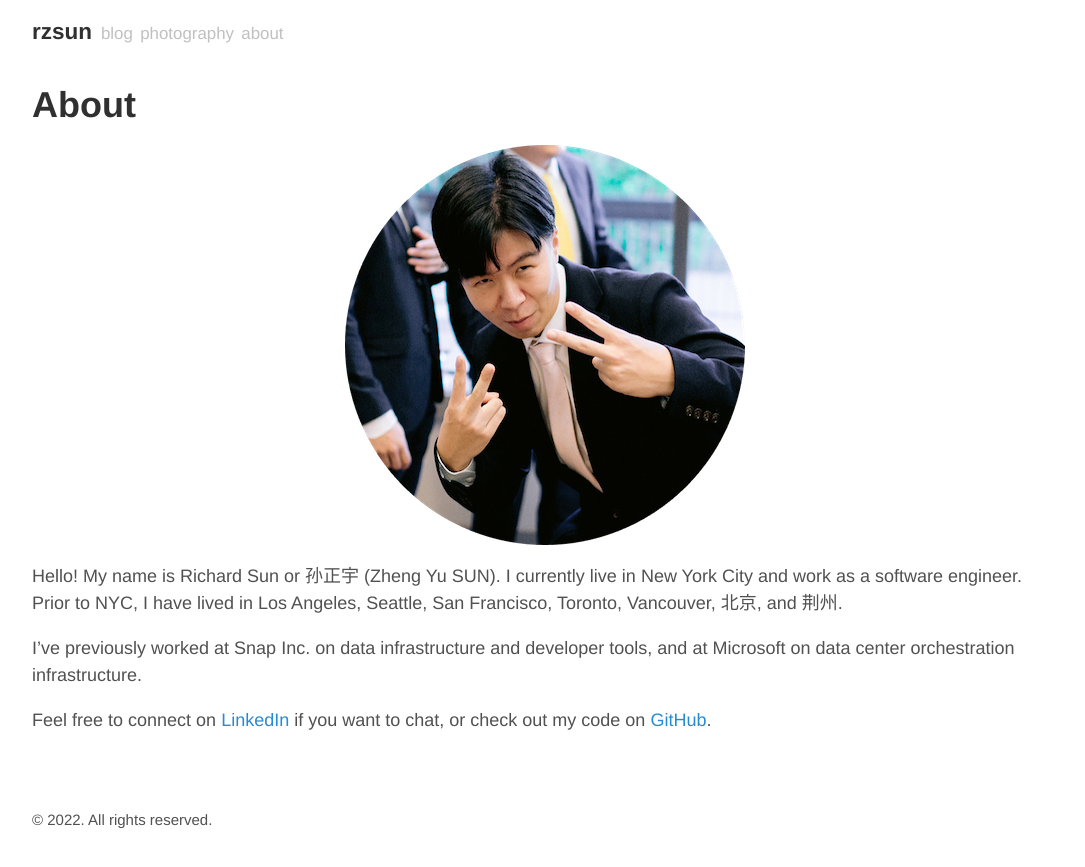
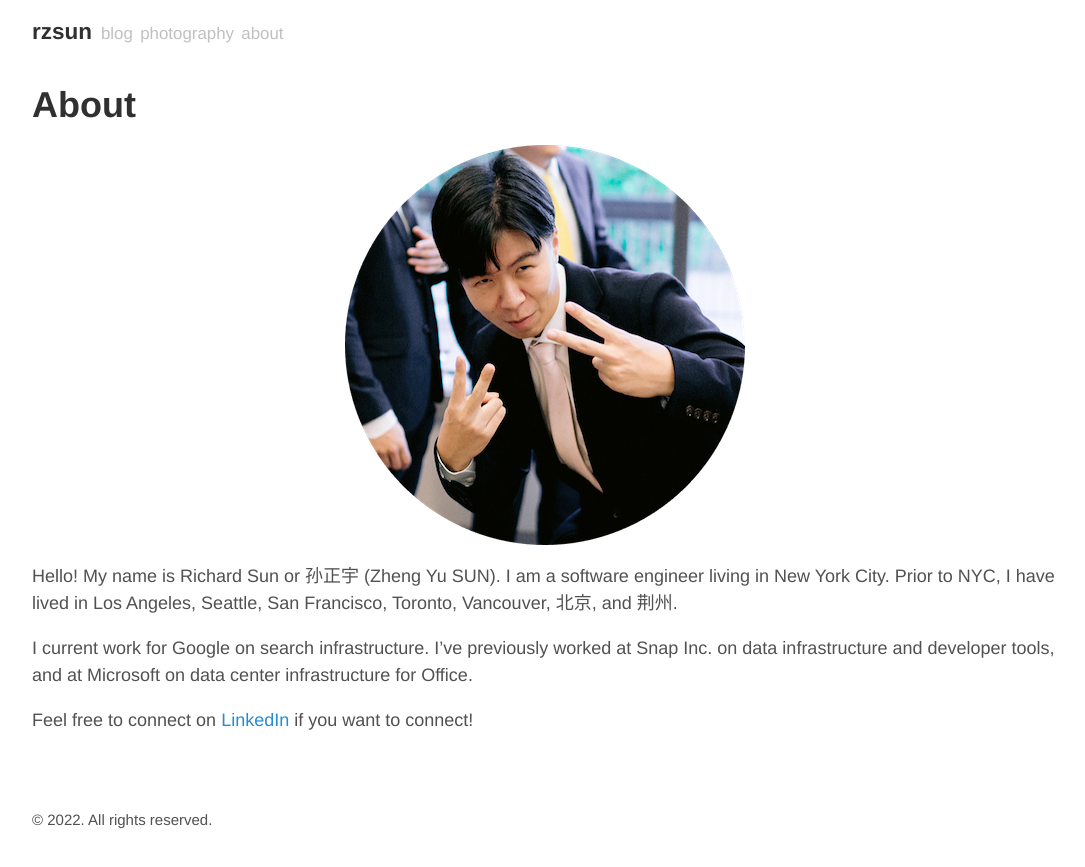
Before and after one commit to rzsun/rzsun.github.io, a Jekyll site: the page built from about/index.md, in a window 1280 px wide. Shown: the top 867 px of the page, without its empty margins (95-1180 px from the left). Built offline with Jekyll 4.4.1, drawn with Linux system fonts in a browser that asks for light colours.

Commit message:
update about page with new job...

```diff
--- a/about/index.md
+++ b/about/index.md
@@ -4,8 +4,8 @@ title: About
 ---
 ![self](/assets/selfcircle.png)
 
-Hello! My name is Richard Sun or 孙正宇 (Zheng Yu SUN). I currently live in New York City and work as a software engineer. Prior to NYC, I have lived in Los Angeles, Seattle, San Francisco, Toronto, Vancouver, 北京, and 荆州.
+Hello! My name is Richard Sun or 孙正宇 (Zheng Yu SUN). I am a software engineer living in New York City. Prior to NYC, I have lived in Los Angeles, Seattle, San Francisco, Toronto, Vancouver, 北京, and 荆州.
 
-I've previously worked at Snap Inc. on data infrastructure and developer tools, and at Microsoft on data center orchestration infrastructure.
+I current work for Google on search infrastructure. I've previously worked at Snap Inc. on data infrastructure and developer tools, and at Microsoft on data center infrastructure for Office.
 
-Feel free to connect on [LinkedIn](https://www.linkedin.com/in/zhengyusun) if you want to chat, or check out my code on [GitHub](https://github.com/rzsun).
+Feel free to connect on [LinkedIn](https://www.linkedin.com/in/zhengyusun) if you want to connect!
```
